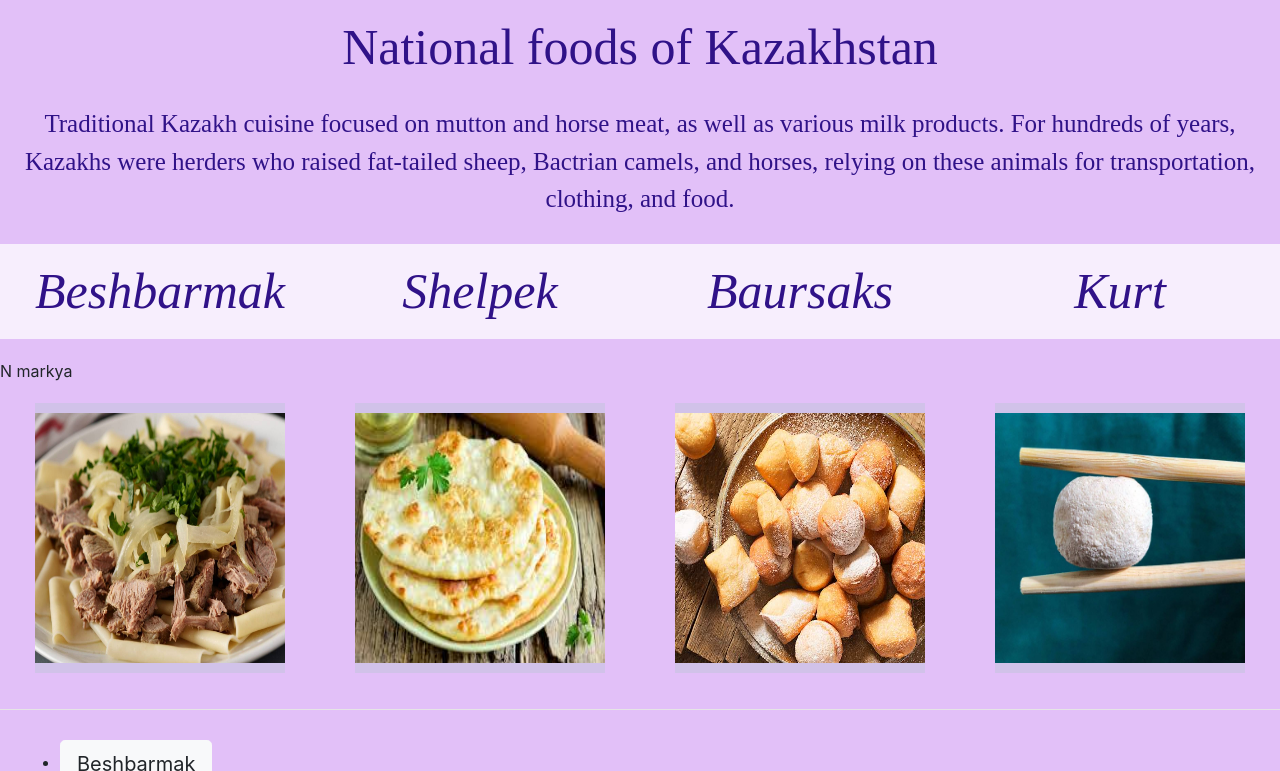
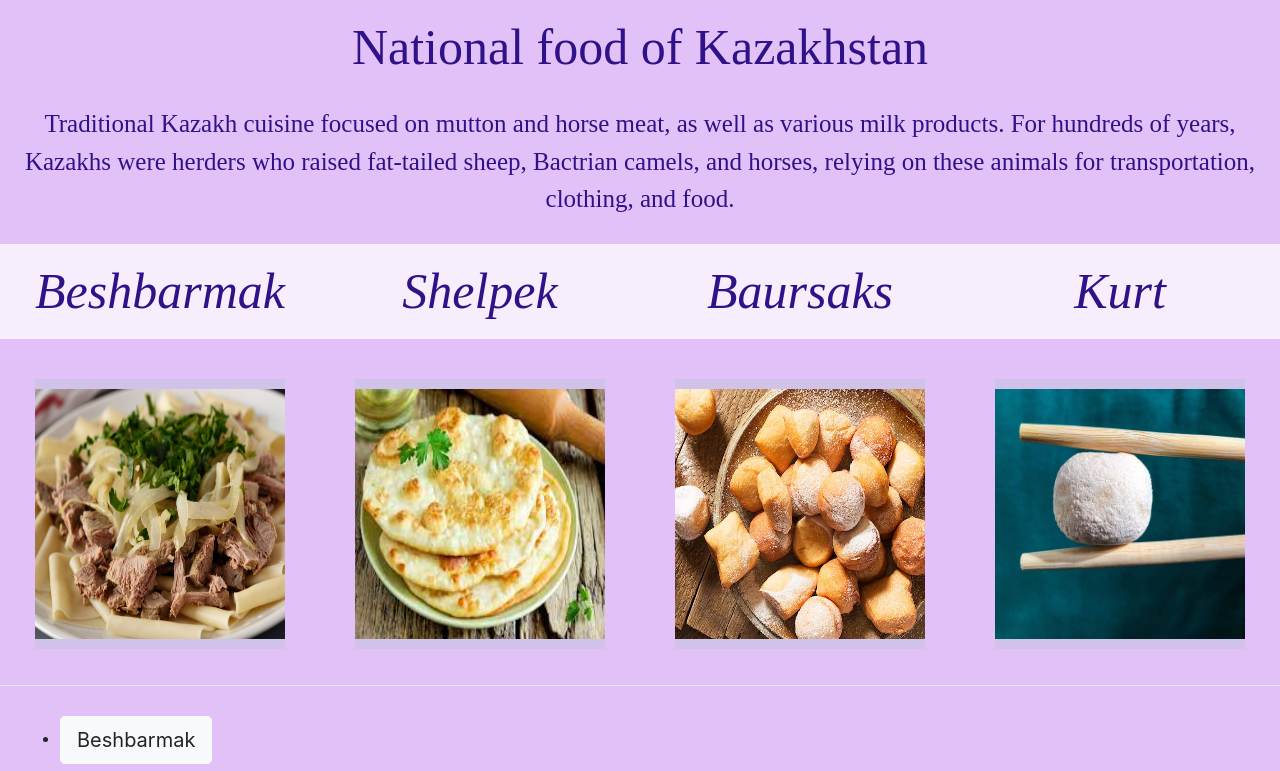
Before and after one commit to 200103199/project, a plain HTML site: page index.html in a window 1280 px wide. Shown: the top 771 px of the page. Drawn offline with nearby package versions, Linux system fonts and the light colour scheme; files whose address does not match are found by name.

Commit message:
Karlygash

```diff
--- a/index.html
+++ b/index.html
@@ -9,7 +9,7 @@
 </head>
 </html>
 <body>
-    <div>National foods of Kazakhstan</div>
+    <div>National food of Kazakhstan</div>
     <div class="container-fluid">
       <p>Traditional Kazakh cuisine focused on mutton and horse meat, as well as various milk products. For hundreds of years, Kazakhs were herders who raised fat-tailed sheep, Bactrian camels, and horses, relying on these animals for transportation, clothing, and food.</p>
       <div class="row" style="font-size: 14px; font-style: italic; background-color:rgb(226, 192, 248);  color: rgba(255, 255, 255, 0.726);;">
@@ -20,9 +20,9 @@
 
       </div>
     </div>
-    N
+
 </body>
-markya
+
 
 <style>
 
```
